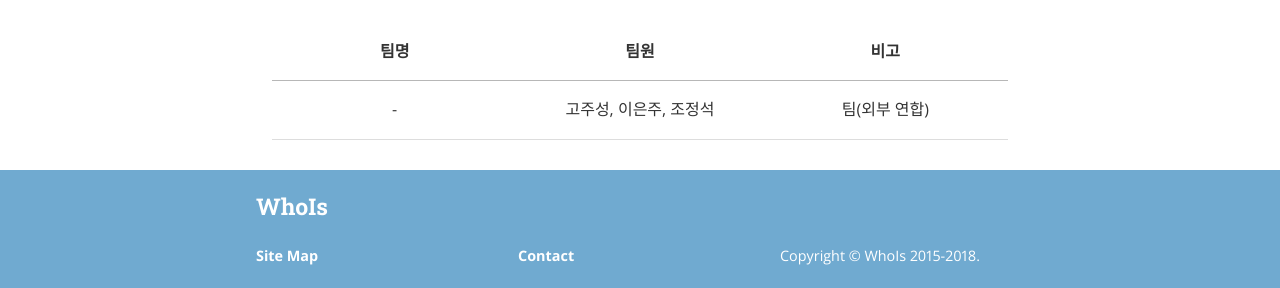
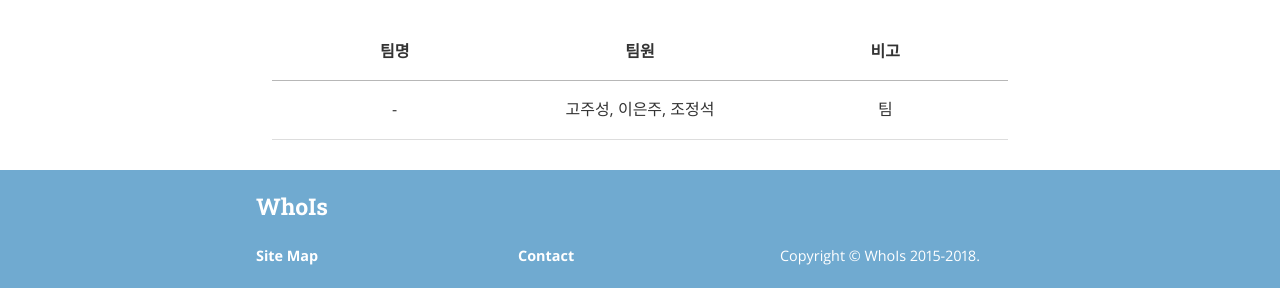
Before and after one commit to ajou-whois/ajou-whois.github.io, a Jekyll site: the page built from achievement.md, in a window 1280 px wide and 900 px high, scrolled down 5616 px. Shown: the part 481-769 px from the top of the window. Built offline with Jekyll 4.4.1, drawn with Linux system fonts in a browser that asks for light colours; nearby versions of some CDN libraries.

Commit message:
Update Achievement

```diff
--- a/achievement.md
+++ b/achievement.md
@@ -215,4 +215,4 @@ WhoIs와 WhoIs 회원들의 모든 활동 실적입니다.
 
 | 팀명 | 팀원 | 비고 |
 |:-:|:-:|:-:|
-| - | 고주성, 이은주, 조정석 | 팀(외부 연합) |
+| - | 고주성, 이은주, 조정석 | 팀 |
```
